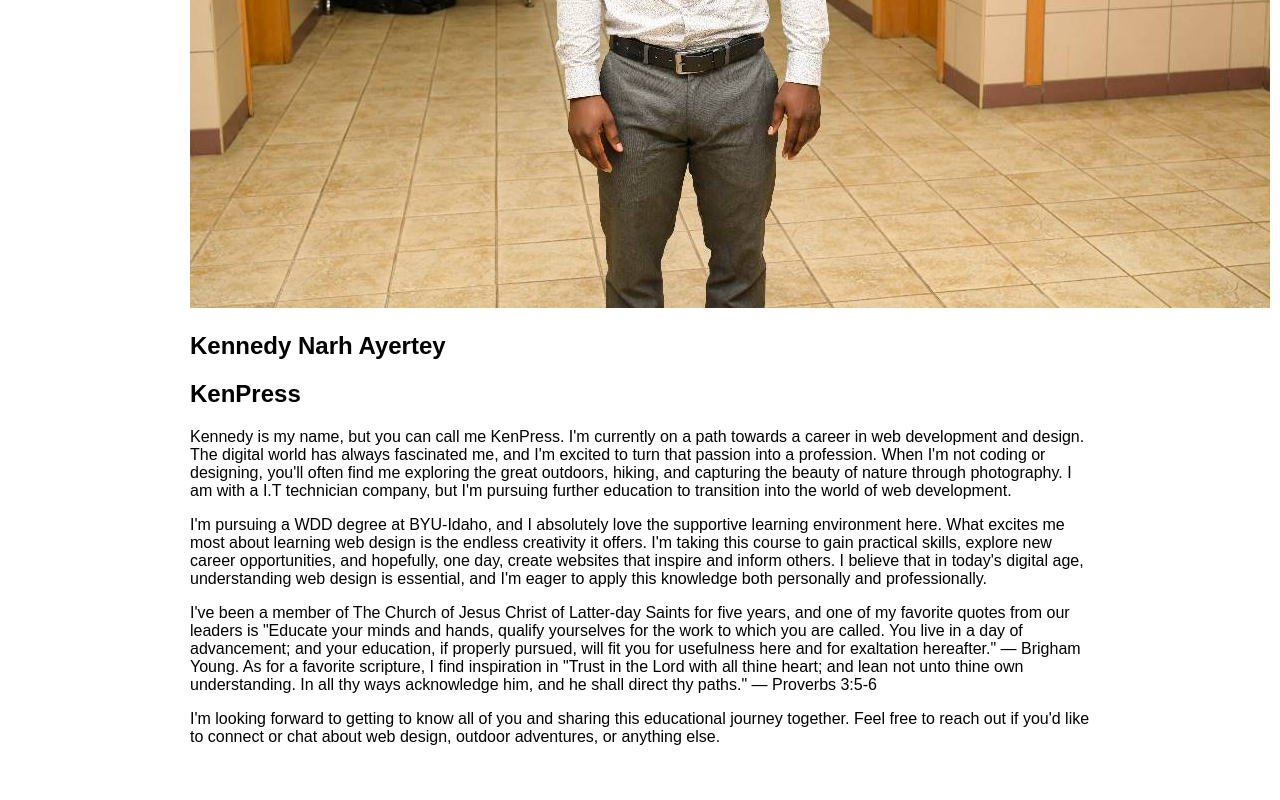
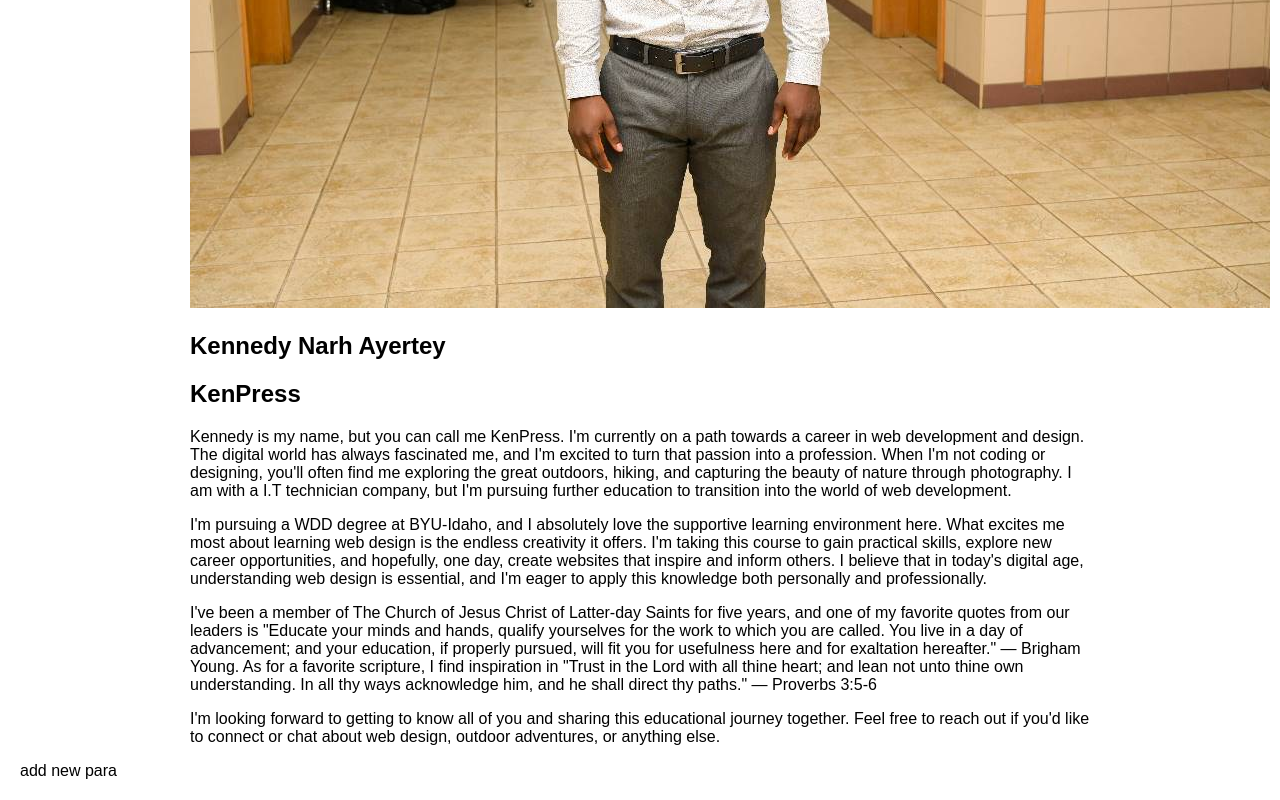
Before and after one commit to kennedy-narh-ayertey/wdd130-B6, a plain HTML site: page aboutme/index.html in a window 1280 px wide. Shown: the part 491-1291 px from the top of the page. Before the commit the page ends 1257 px from the top, so only its background shows below. Drawn offline with Linux system fonts and the light colour scheme.

Commit message:
add new para

```diff
--- a/aboutme/index.html
+++ b/aboutme/index.html
@@ -40,5 +40,6 @@
 <p>I'm looking forward to getting to know all of you and sharing this educational journey together. Feel free to reach out if you'd like to connect or chat about web design, outdoor adventures, or anything else.</p>
 
     </div>
+    <P>add new para</P>
 </body>
 </html>
```
